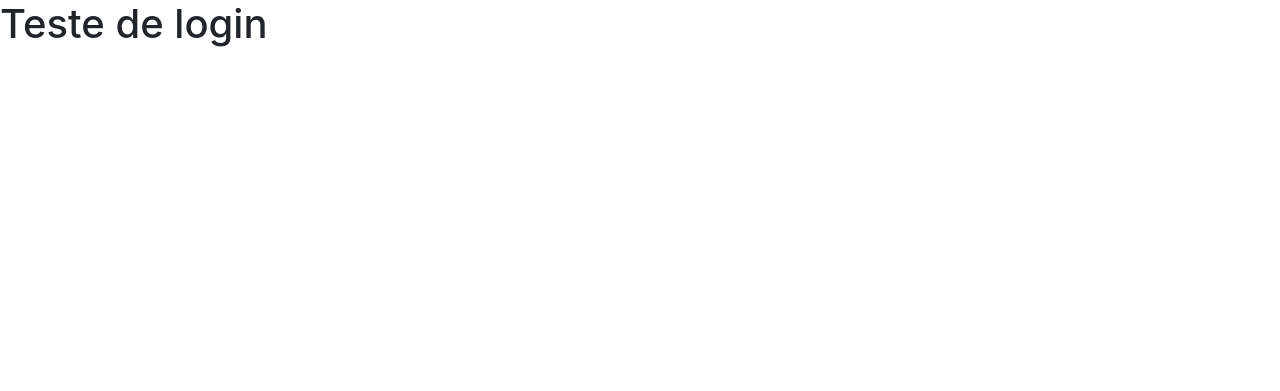
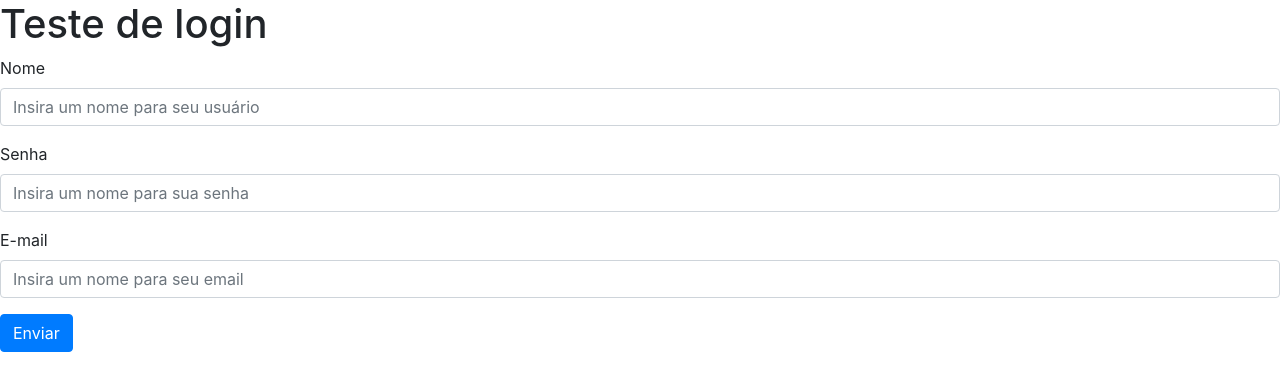
Before and after one commit to ericksonlopes/Django-registration-login-test, a Django app: template templates/seu_login/register.html in a window 1280 px wide. Shown: the top 391 px of the page. Run offline with Django 3.2, Linux system fonts and the light colour scheme; the template is opened without the code that fills it, so the values that code supplies are empty; some libraries are stand-ins or nearby versions.

Commit message:
creating registration form

```diff
--- a/seu_login/urls.py
+++ b/seu_login/urls.py
@@ -7,5 +7,6 @@ urlpatterns = [
     path('login/', login),
     path('logout/', logout),
     path('home/', home),
-    path('/', home)
+    path('register/', register),
+    path('', home),
 ]
--- a/templates/seu_login/register.html
+++ b/templates/seu_login/register.html
@@ -3,5 +3,23 @@
 {% block title %} Cadastro {% endblock %}
 
 {% block content %}
-
+<form action="/register/" method="post">
+    {% csrf_token %}
+    <div class="form-group">
+        <label for="username" >Nome</label>
+        <input type="text" class="form-control" id="username" name="username"
+        placeholder="Insira um nome para seu usuário" required autocomplete="off">
+    </div>
+    <div class="form-group">
+        <label for="password">Senha</label>
+        <input type="password" class="form-control" id="password" name="password"
+        placeholder="Insira um nome para sua senha" required autocomplete="off">
+    </div>
+    <div class="form-group">
+        <label for="email">E-mail</label>
+        <input type="email" class="form-control" id="email" name="email"
+        placeholder="Insira um nome para seu email" required autocomplete="off">
+    </div>
+    <button class="btn btn-primary" type="submit" >Enviar</button>
+</form>
 {% endblock %}
```
Also changed, not shown: login_app/views.py (+7 -0 lines), templates/seu_login/login.html (+7 -6 lines), templates/seu_login/logout.html (deleted, +0 -10 lines), db.sqlite3.
